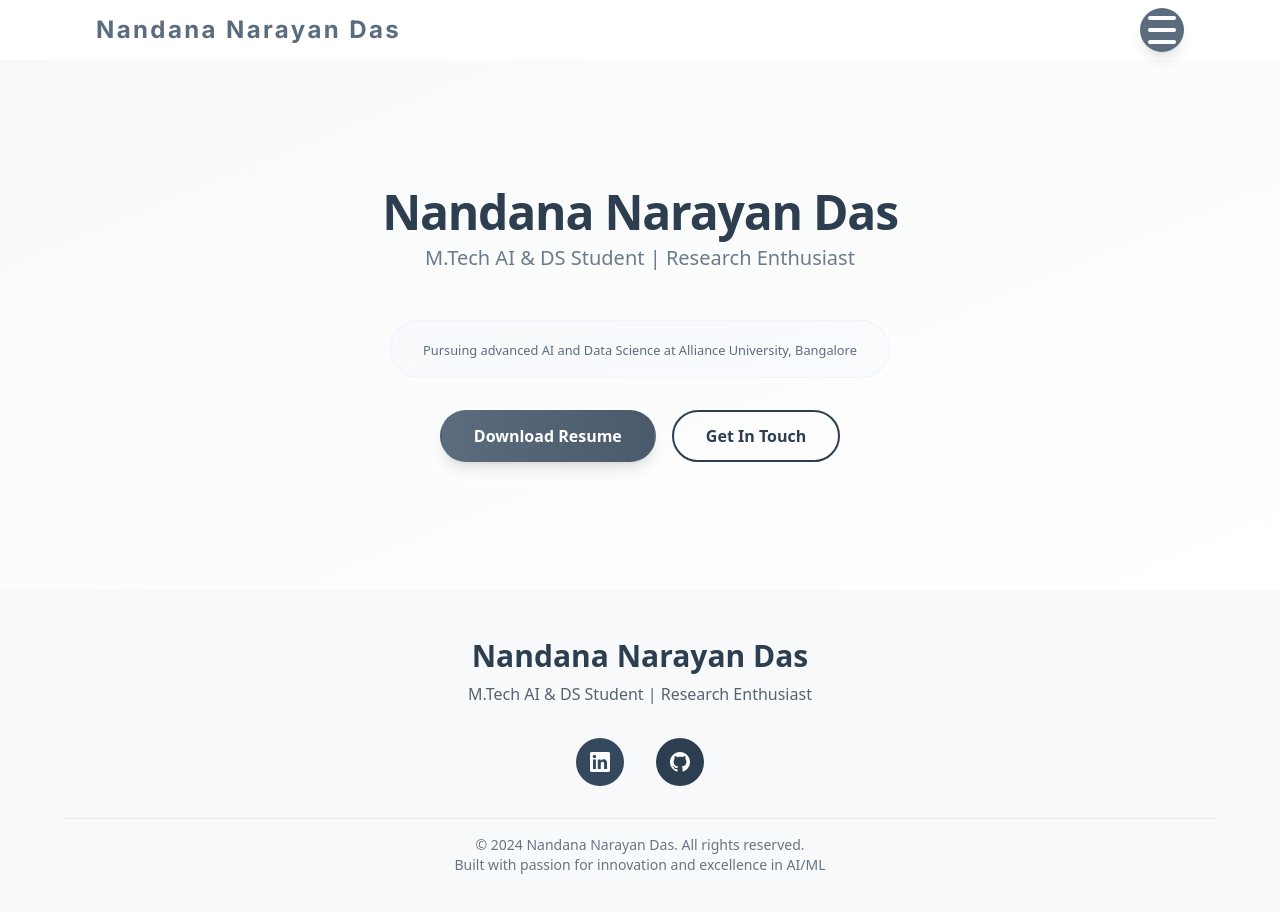
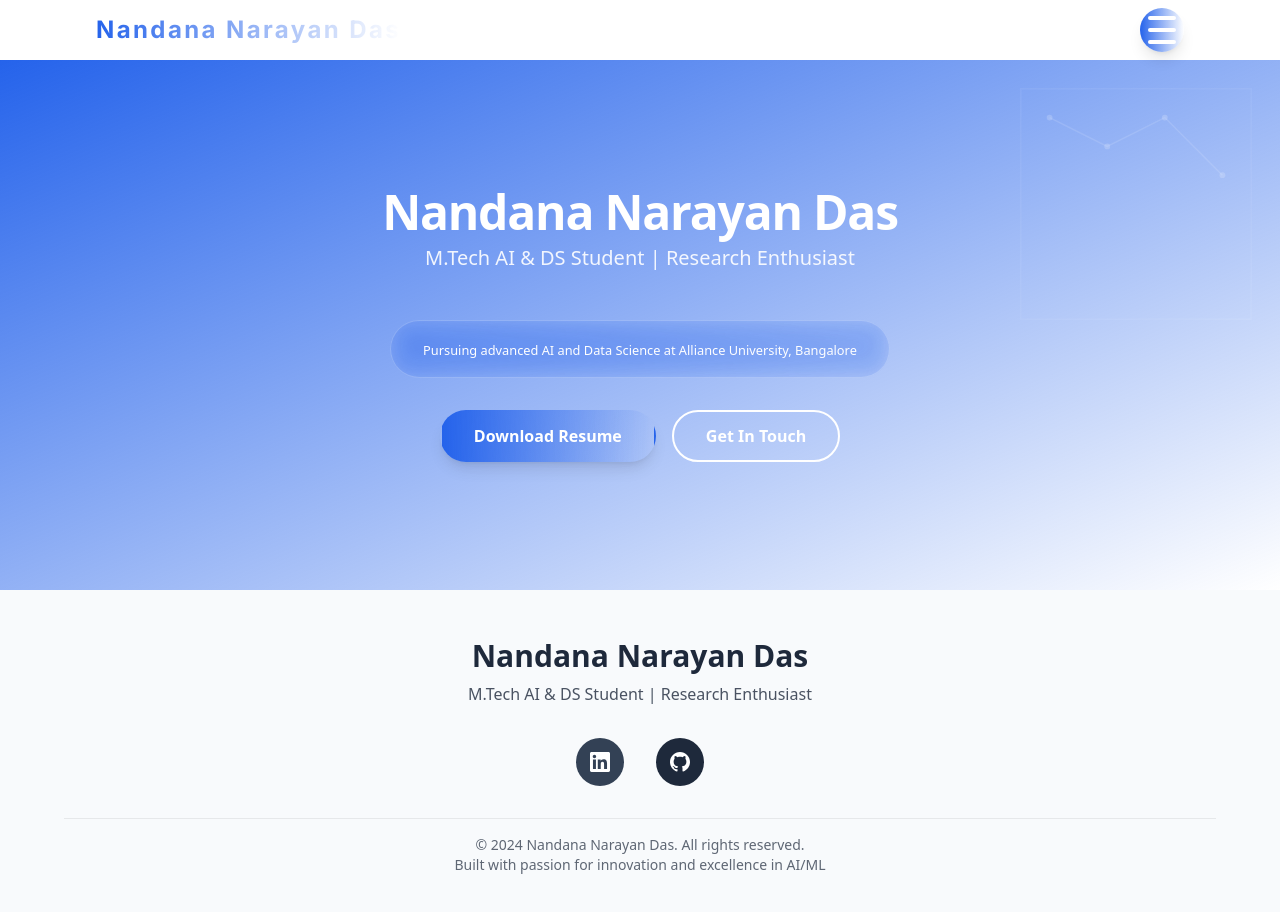
Before and after one commit to nandana-das/nandana-das.github.io, a website: page index.html in a window 1280 px wide. Drawn offline with nearby package versions, Linux system fonts and the light colour scheme.

Commit message:
color change

```diff
--- a/index.html
+++ b/index.html
@@ -11,15 +11,15 @@
 </head>
 <body>
   <!-- Mobile Header -->
-  <div class="md:hidden bg-white/95 backdrop-blur-md border-b border-border py-4 px-4 sticky top-0 z-50">
-    <h1 class="text-xl font-bold text-accent text-center">Nandana Narayan Das</h1>
+  <div class="md:hidden bg-gradient-to-r from-blue-600 to-purple-600 backdrop-blur-md border-b border-white/20 py-4 px-4 sticky top-0 z-50">
+    <h1 class="text-xl font-bold text-white text-center">Nandana Narayan Das</h1>
   </div>
 
   <!-- Desktop Navigation -->
   <nav class="w-full bg-transparent shadow-none relative z-50 py-2 hidden md:block" role="navigation" aria-label="Main navigation">
     <div class="max-w-6xl mx-auto flex items-center justify-between px-4 sm:px-6 md:px-8 relative">
-      <span class="font-inter text-lg sm:text-xl md:text-2xl font-bold text-accent tracking-widest">Nandana Narayan Das</span>
-      <button class="flex flex-col justify-center items-center w-11 h-11 bg-accent border-none rounded-full cursor-pointer z-50 shadow-lg transition-all duration-300 hover:bg-bg-gray hover:scale-110 hover:shadow-xl" id="menu-btn" aria-label="Toggle navigation menu" aria-expanded="false" aria-controls="dropdown-menu">
+      <span class="font-inter text-lg sm:text-xl md:text-2xl font-bold bg-gradient-to-r from-blue-600 to-purple-600 bg-clip-text text-transparent tracking-widest">Nandana Narayan Das</span>
+      <button class="flex flex-col justify-center items-center w-11 h-11 bg-gradient-to-r from-blue-600 to-purple-600 border-none rounded-full cursor-pointer z-50 shadow-lg transition-all duration-300 hover:from-blue-500 hover:to-purple-500 hover:scale-110 hover:shadow-xl" id="menu-btn" aria-label="Toggle navigation menu" aria-expanded="false" aria-controls="dropdown-menu">
         <span class="block w-7 h-1 my-1 bg-white rounded-sm transition-transform duration-300"></span>
         <span class="block w-7 h-1 my-1 bg-white rounded-sm transition-opacity duration-300"></span>
         <span class="block w-7 h-1 my-1 bg-white rounded-sm transition-transform duration-300"></span>
@@ -37,7 +37,7 @@
     </div>
   </nav>
 
-  <section id="hero" class="bg-gradient-to-br from-bg-gray to-bg-light text-white py-32 px-8 text-center relative overflow-hidden">
+  <section id="hero" class="bg-gradient-to-br from-blue-600 via-purple-600 to-pink-600 text-white py-32 px-8 text-center relative overflow-hidden">
     <div class="absolute top-0 right-0 w-72 h-72 opacity-60">
       <svg xmlns="http://www.w3.org/2000/svg" viewBox="0 0 200 200" class="w-full h-full">
         <path d="M20 20h160v160H20z" fill="none" stroke="rgba(255,255,255,0.1)" stroke-width="1"/>
@@ -50,14 +50,14 @@
     </div>
     <div class="max-w-6xl mx-auto relative z-10">
       <div class="text-center">
-        <h1 class="text-5xl mb-2 text-primary font-bold tracking-tight text-shadow-sm inline-block relative transition-all duration-300 cursor-default hover:text-accent hover:text-shadow-md hover:-translate-y-1 after:content-[''] after:absolute after:-bottom-1 after:left-0 after:w-0 after:h-0.5 after:bg-accent after:transition-all after:duration-300 hover:after:w-full">Nandana Narayan Das</h1>
-        <p class="text-xl mb-8 opacity-90 text-text-medium">M.Tech AI & DS Student | Research Enthusiast</p>
-        <div class="bg-blue-100/10 backdrop-blur-md px-8 py-4 rounded-full inline-block mt-4 text-text-medium border border-blue-200/20">
+        <h1 class="text-5xl mb-2 text-white font-bold tracking-tight text-shadow-sm inline-block relative transition-all duration-300 cursor-default hover:text-cyan-300 hover:text-shadow-md hover:-translate-y-1 after:content-[''] after:absolute after:-bottom-1 after:left-0 after:w-0 after:h-0.5 after:bg-cyan-300 after:transition-all after:duration-300 hover:after:w-full">Nandana Narayan Das</h1>
+        <p class="text-xl mb-8 opacity-90 text-cyan-100">M.Tech AI & DS Student | Research Enthusiast</p>
+        <div class="bg-white/10 backdrop-blur-md px-8 py-4 rounded-full inline-block mt-4 text-cyan-100 border border-white/20">
           <small>Pursuing advanced AI and Data Science at Alliance University, Bangalore</small>
         </div>
         <div class="flex gap-4 justify-center mt-8 flex-wrap">
-          <a href="Resume.pdf" class="px-8 py-3 rounded-full no-underline font-semibold text-base transition-all duration-300 inline-block border-2 border-transparent bg-gradient-to-r from-accent to-accent-hover text-white shadow-lg hover:-translate-y-1 hover:scale-105 hover:shadow-xl hover:border-accent-hover" download>Download Resume</a>
-          <a href="#contact" class="px-8 py-3 rounded-full no-underline font-semibold text-base transition-all duration-300 inline-block border-2 border-primary bg-transparent text-primary hover:bg-primary hover:text-white hover:-translate-y-1 hover:scale-105 hover:shadow-xl" download>Get In Touch</a>
+          <a href="Resume.pdf" class="px-8 py-3 rounded-full no-underline font-semibold text-base transition-all duration-300 inline-block border-2 border-transparent bg-gradient-to-r from-cyan-500 to-blue-600 text-white shadow-lg hover:-translate-y-1 hover:scale-105 hover:shadow-xl hover:from-cyan-400 hover:to-blue-500" download>Download Resume</a>
+          <a href="#contact" class="px-8 py-3 rounded-full no-underline font-semibold text-base transition-all duration-300 inline-block border-2 border-white bg-transparent text-white hover:bg-white hover:text-purple-600 hover:-translate-y-1 hover:scale-105 hover:shadow-xl" download>Get In Touch</a>
         </div>
       </div>
     </div>
@@ -65,19 +65,19 @@
 
   <section id="about" class="py-16 px-8 bg-bg-light md:hidden-section">
     <div class="max-w-6xl mx-auto">
-      <h2 class="text-4xl text-center mb-4 text-accent font-bold">About Me</h2>
+      <h2 class="text-4xl text-center mb-4 bg-gradient-to-r from-blue-600 to-purple-600 bg-clip-text text-transparent font-bold">About Me</h2>
       <p class="text-center max-w-4xl mx-auto mb-12 text-text-dark">A dedicated AI/ML researcher and developer with a strong foundation in computer science and a passion for creating intelligent solutions that make a real-world impact.</p>
       <div class="flex flex-wrap gap-8">
-        <div class="bg-white/95 rounded-lg p-6 flex-1 min-w-80 transition-transform duration-300 hover:-translate-y-1 hover:scale-105 shadow-custom border-2 border-orange-100 hover:shadow-custom-hover hover:border-accent">
-          <h3 class="text-xl font-bold mb-4 text-accent">Academic & Research Excellence</h3>
+        <div class="bg-white/95 rounded-lg p-6 flex-1 min-w-80 transition-transform duration-300 hover:-translate-y-1 hover:scale-105 shadow-custom border-2 border-blue-200 hover:shadow-purple hover:border-purple-400">
+          <h3 class="text-xl font-bold mb-4 bg-gradient-to-r from-blue-600 to-purple-600 bg-clip-text text-transparent">Academic & Research Excellence</h3>
           <p class="text-text-dark leading-relaxed">I'm currently pursuing my M.Tech in Artificial Intelligence and Data Science at Alliance University, Bangalore, building upon my solid B.Tech foundation in Computer Science Engineering (AI) with a CGPA of 7.18. My research journey has been marked by significant achievements, including a published paper on "Explainable AI for Disease Detection and Body Constitution Analysis Using Tongue Imaging" in IEEE Xplore, which I presented at ICTEST 2025.</p>
         </div>
-        <div class="bg-white/95 rounded-lg p-6 flex-1 min-w-80 transition-transform duration-300 hover:-translate-y-1 hover:scale-105 shadow-custom border-2 border-orange-100 hover:shadow-custom-hover hover:border-accent">
-          <h3 class="text-xl font-bold mb-4 text-accent">Technical Expertise & Leadership</h3>
+        <div class="bg-white/95 rounded-lg p-6 flex-1 min-w-80 transition-transform duration-300 hover:-translate-y-1 hover:scale-105 shadow-custom border-2 border-emerald-200 hover:shadow-pink hover:border-pink-400">
+          <h3 class="text-xl font-bold mb-4 bg-gradient-to-r from-emerald-600 to-cyan-600 bg-clip-text text-transparent">Technical Expertise & Leadership</h3>
           <p class="text-text-dark leading-relaxed">With hands-on experience in Python, Java, and C, I specialize in TensorFlow, PyTorch, and deep learning frameworks. My technical skills span across computer vision, NLP, and data science. Beyond technical work, I've demonstrated leadership as a Mentor at CSI SB ASIET, Social Media Team Lead, and Editor at Saakshin, showcasing my ability to guide others and drive community engagement.</p>
         </div>
-        <div class="bg-white/95 rounded-lg p-6 flex-1 min-w-80 transition-transform duration-300 hover:-translate-y-1 hover:scale-105 shadow-custom border-2 border-orange-100 hover:shadow-custom-hover hover:border-accent">
-          <h3 class="text-xl font-bold mb-4 text-accent">Industry Experience & Impact</h3>
+        <div class="bg-white/95 rounded-lg p-6 flex-1 min-w-80 transition-transform duration-300 hover:-translate-y-1 hover:scale-105 shadow-custom border-2 border-orange-200 hover:shadow-purple hover:border-orange-400">
+          <h3 class="text-xl font-bold mb-4 bg-gradient-to-r from-orange-600 to-pink-600 bg-clip-text text-transparent">Industry Experience & Impact</h3>
           <p class="text-text-dark leading-relaxed">My professional journey includes a Backend Servicing Internship at Covacsis Technologies, where I developed Spring Boot applications and RESTful APIs. I've created diverse projects ranging from AI-based disease detection using CNNs to customer churn prediction models and air quality prediction systems. My work demonstrates a commitment to applying cutting-edge AI technologies to solve real-world problems across healthcare, business analytics, and environmental monitoring.</p>
         </div>
       </div>
@@ -86,7 +86,7 @@
 
   <section id="projects" class="py-16 px-8 bg-bg-gray md:hidden-section">
     <div class="max-w-6xl mx-auto">
-      <h2 class="text-4xl text-center mb-4 text-accent font-bold">Featured Projects</h2>
+      <h2 class="text-4xl text-center mb-4 bg-gradient-to-r from-purple-600 to-pink-600 bg-clip-text text-transparent font-bold">Featured Projects</h2>
       <p class="text-center max-w-4xl mx-auto mb-12 text-text-dark">Showcasing innovative AI/ML solutions that demonstrate my expertise in developing intelligent systems for real-world applications.</p>
       <div class="grid grid-cols-1 md:grid-cols-2 lg:grid-cols-3 gap-8">
         <div class="bg-white/95 rounded-lg p-6 flex flex-col gap-3 transition-transform duration-300 hover:-translate-y-2 hover:scale-105 hover:shadow-custom-hover hover:border-2 hover:border-accent">
@@ -172,7 +172,7 @@
 
   <section id="experience" class="py-16 px-8 bg-bg-light md:hidden-section">
     <div class="max-w-6xl mx-auto">
-      <h2 class="text-4xl text-center mb-4 text-accent font-bold">Experience & Skills</h2>
+      <h2 class="text-4xl text-center mb-4 bg-gradient-to-r from-emerald-600 to-cyan-600 bg-clip-text text-transparent font-bold">Experience & Skills</h2>
       <div class="grid grid-cols-1 gap-8">
         <div class="bg-white/95 rounded-lg p-4 mb-6 transition-transform duration-300 hover:translate-x-2 shadow-custom border-2 border-orange-100">
           <h4 class="text-xl font-bold mb-1 text-accent">Backend Servicing Intern</h4>
@@ -230,7 +230,7 @@
 
   <section id="certifications" class="py-16 px-8 bg-bg-gray md:hidden-section">
     <div class="max-w-6xl mx-auto">
-      <h2 class="text-4xl text-center mb-4 text-accent font-bold">Certifications</h2>
+      <h2 class="text-4xl text-center mb-4 bg-gradient-to-r from-orange-600 to-pink-600 bg-clip-text text-transparent font-bold">Certifications</h2>
       <div class="grid grid-cols-1 md:grid-cols-2 lg:grid-cols-3 gap-6">
         <div class="bg-white/95 rounded-lg p-4 mb-6 transition-transform duration-300 hover:scale-105 hover:-translate-y-1 hover:shadow-custom-hover hover:border-2 hover:border-accent shadow-custom border-2 border-orange-100">
           <strong class="text-lg font-bold text-primary block mb-2 leading-tight">Artificial Intelligence Foundation Digital Credential</strong>
@@ -268,7 +268,7 @@
 
   <section id="education" class="py-16 px-8 bg-bg-light md:hidden-section">
     <div class="max-w-6xl mx-auto">
-      <h2 class="text-4xl text-center mb-4 text-accent font-bold">Education</h2>
+      <h2 class="text-4xl text-center mb-4 bg-gradient-to-r from-cyan-600 to-blue-600 bg-clip-text text-transparent font-bold">Education</h2>
       <div class="grid grid-cols-1 md:grid-cols-2 gap-6">
         <div class="bg-white/95 rounded-lg p-4 mb-6 transition-transform duration-300 hover:scale-105 hover:-translate-y-1 hover:shadow-custom-hover hover:border-2 hover:border-accent shadow-custom border-2 border-orange-100">
           <h4 class="text-xl font-bold mb-2 text-accent">M.Tech in Artificial Intelligence and Data Science</h4>
@@ -303,7 +303,7 @@
     </div>
     <div class="max-w-6xl mx-auto relative z-10">
       <div class="text-center">
-        <h2 class="text-4xl text-center mb-4 text-accent font-bold">Let's Connect</h2>
+        <h2 class="text-4xl text-center mb-4 bg-gradient-to-r from-pink-600 to-purple-600 bg-clip-text text-transparent font-bold">Let's Connect</h2>
         <p class="text-center max-w-4xl mx-auto mb-12 text-text-dark">Ready to collaborate on exciting AI/ML projects or discuss opportunities? I'd love to hear from you!</p>
         <div class="grid grid-cols-1 lg:grid-cols-2 gap-12 items-start">
           <div class="bg-bg-gray border border-border rounded-lg p-8 shadow-custom">
--- a/tailwind.config.js
+++ b/tailwind.config.js
@@ -3,29 +3,44 @@ tailwind.config = {
   theme: {
     extend: {
       colors: {
-        primary: '#2C3E50',
-        secondary: '#34495E',
-        accent: '#5A6C7D',
-        'accent-hover': '#4A5A6B',
-        success: '#27AE60',
-        warning: '#F39C12',
-        danger: '#E74C3C',
+        primary: '#1E293B',
+        secondary: '#334155',
+        accent: '#3B82F6',
+        'accent-hover': '#2563EB',
+        success: '#10B981',
+        warning: '#F59E0B',
+        danger: '#EF4444',
         'bg-light': '#FFFFFF',
-        'bg-gray': '#F8F9FA',
-        'bg-dark': '#4585c6',
-        'text-dark': '#2C3E50',
-        'text-medium': '#5D6D7E',
+        'bg-gray': '#F8FAFC',
+        'bg-dark': '#0F172A',
+        'text-dark': '#1E293B',
+        'text-medium': '#475569',
         'text-light': '#FFFFFF',
-        'text-muted': '#95A5A6',
-        border: '#E5E7EB',
-        'border-hover': '#D1D5DB',
+        'text-muted': '#64748B',
+        border: '#E2E8F0',
+        'border-hover': '#CBD5E1',
+        // New vibrant colors
+        'purple': '#8B5CF6',
+        'purple-hover': '#7C3AED',
+        'pink': '#EC4899',
+        'pink-hover': '#DB2777',
+        'cyan': '#06B6D4',
+        'cyan-hover': '#0891B2',
+        'emerald': '#10B981',
+        'emerald-hover': '#059669',
+        'orange': '#F97316',
+        'orange-hover': '#EA580C',
       },
       fontFamily: {
         'inter': ['Inter', 'Arial', 'sans-serif'],
       },
       boxShadow: {
-        'custom': '0 4px 24px rgba(217, 168, 131, 0.08)',
-        'custom-hover': '0 10px 30px rgba(217, 168, 131, 0.18)',
+        'custom': '0 4px 24px rgba(59, 130, 246, 0.08)',
+        'custom-hover': '0 10px 30px rgba(59, 130, 246, 0.18)',
+        'purple': '0 4px 24px rgba(139, 92, 246, 0.08)',
+        'purple-hover': '0 10px 30px rgba(139, 92, 246, 0.18)',
+        'pink': '0 4px 24px rgba(236, 72, 153, 0.08)',
+        'pink-hover': '0 10px 30px rgba(236, 72, 153, 0.18)',
       }
     }
   }
```
